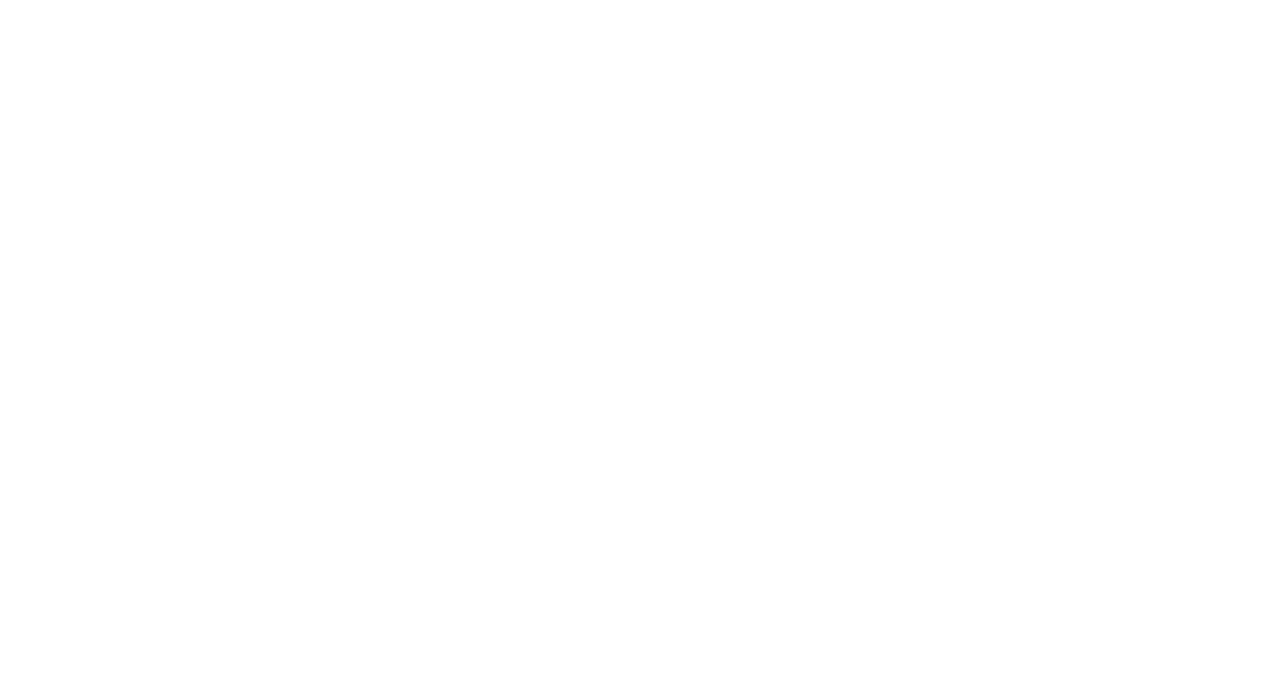
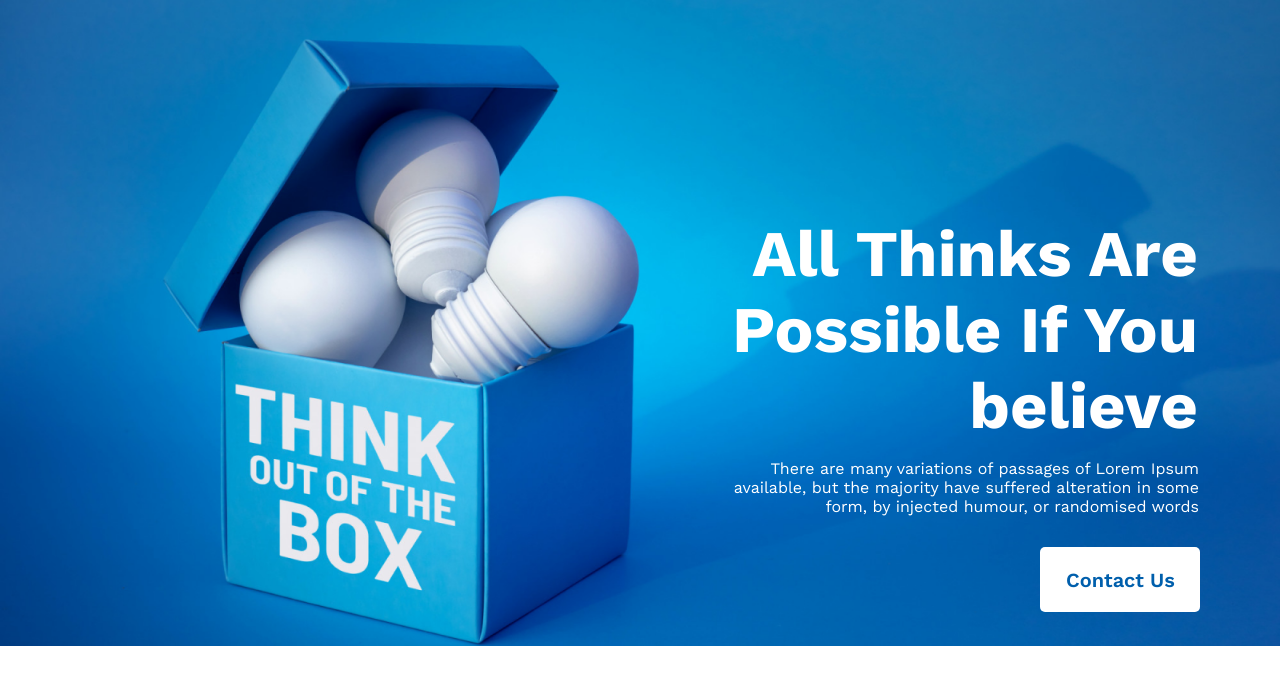
Before and after one commit to joysaha023/new-year-new-me, a plain HTML site: page index.html in a window 1280 px wide. Drawn offline with nearby package versions, Linux system fonts and the light colour scheme.

Commit message:
hero section completed

```diff
--- a/css/style.css
+++ b/css/style.css
@@ -0,0 +1,87 @@
+@import url('https://fonts.googleapis.com/css2?family=Work+Sans:ital,wght@0,100;0,200;0,300;0,400;0,500;0,600;0,700;0,800;0,900;1,100;1,200;1,300;1,400;1,500;1,600;1,700;1,800;1,900&display=swap');
+@import url('https://fonts.googleapis.com/css2?family=Inter:wght@100;200;300;400;600;700;800&display=swap');
+
+
+:root{
+    --font-family: 'Work Sans', sans-serif;
+    --footer-font: 'Inter', sans-serif;
+}
+
+*{
+    margin: 0;
+    padding: 0;
+}
+
+
+h1{
+    font-size: 65px;
+}
+
+h2{
+    font-size: 45px;
+}
+
+h3{
+    font-size: 40px;
+}
+
+h5{
+    font-size: 30px;
+}
+
+h6{
+    font-size: 25px;
+}
+
+.container{
+    max-width: 1140px;
+    margin: 0 auto;
+}
+
+
+/* hero section start */
+.hero-section{
+  background-image: url(../assets/images/banner/banner3.png);
+  background-repeat: no-repeat;
+  background-size: 100%;
+
+}
+.hero-section .hero-right{
+    padding-top: 216px;
+    padding-bottom: 290px;
+    width: 50%;
+    margin-left: auto;
+}
+.hero-title h1{
+    width: 525px;
+    color: #fff;
+    text-align: right;
+    font-family: var(--font-family);
+    font-weight: 700;
+    margin-left: 33px;
+    margin-bottom: 15px;
+}
+.hero-title p{
+    width: 494px;
+    color: #fff;
+    text-align: right;
+    font-family: var(--font-family);
+    font-size: 16px;
+    font-weight: 400;
+    margin-bottom: 52px;
+    margin-left: 65px;
+}
+
+
+.hero-title .hero-btn{
+   padding: 21px 25px 20px 26px;
+   background-color: #fff;
+   border-radius: 5px;
+   text-decoration: none;
+   color: #005FAC;
+   text-align: right;
+   font-family: Work Sans;
+   font-size: 20px;
+   font-weight: 600;
+   margin-left: 400px;
+}
--- a/index.html
+++ b/index.html
@@ -7,6 +7,24 @@
     <link rel="stylesheet" href="./css/style.css">
 </head>
 <body>
+    <!-- Hero section Start -->
+    <section class="hero-section">
+        <div class="container">
+            <div class="hero-right">
+                <div class="hero-title">
+                    <h1>All Thinks Are Possible If You believe</h1>
+                    <p>There are many variations of passages of Lorem Ipsum available, but the majority have suffered alteration in some form, by injected humour, or randomised words</p>
+                    <a href="#" class="hero-btn">Contact Us</a>
+                </div>
+            </div>
+        </div>
+    </section>
+    <!-- Hero section end -->
 
+
+
+
+    <div style="margin-bottom: 500px;">
+    </div>
 </body>
 </html>
```
Also changed, not shown: assets/images/banner/banner1.png (added), assets/images/banner/banner2.png (added), assets/images/banner/banner3.png (added), assets/images/gradient1.png (added), assets/images/gradient2.png (added), assets/images/gradient3.png (added), assets/images/icons/ecom.png (added), assets/images/icons/fb.png (added), assets/images/icons/js.png (added), assets/images/icons/smoke.png (added), assets/images/icons/twitter.png (added), assets/images/icons/web.png (added), assets/images/icons/youtube.png (added), assets/images/person.png (added), 1 more files.
